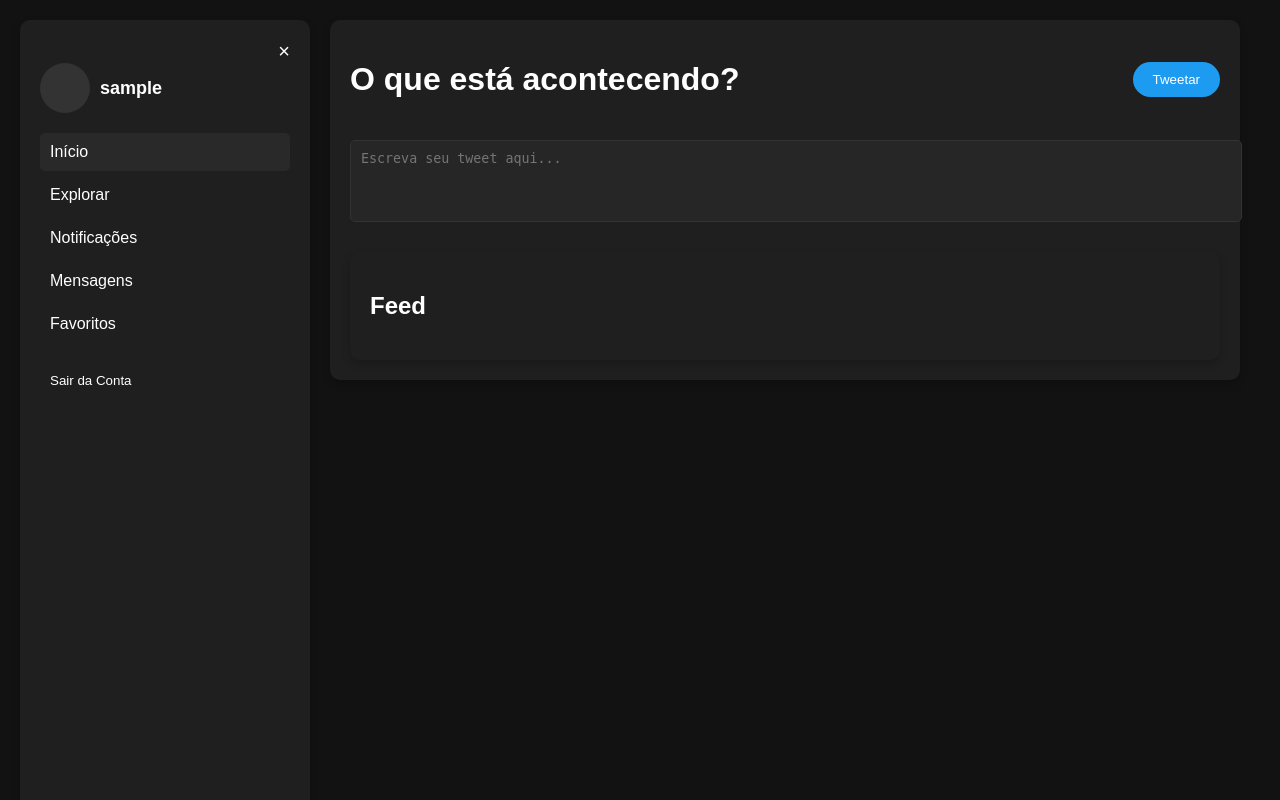
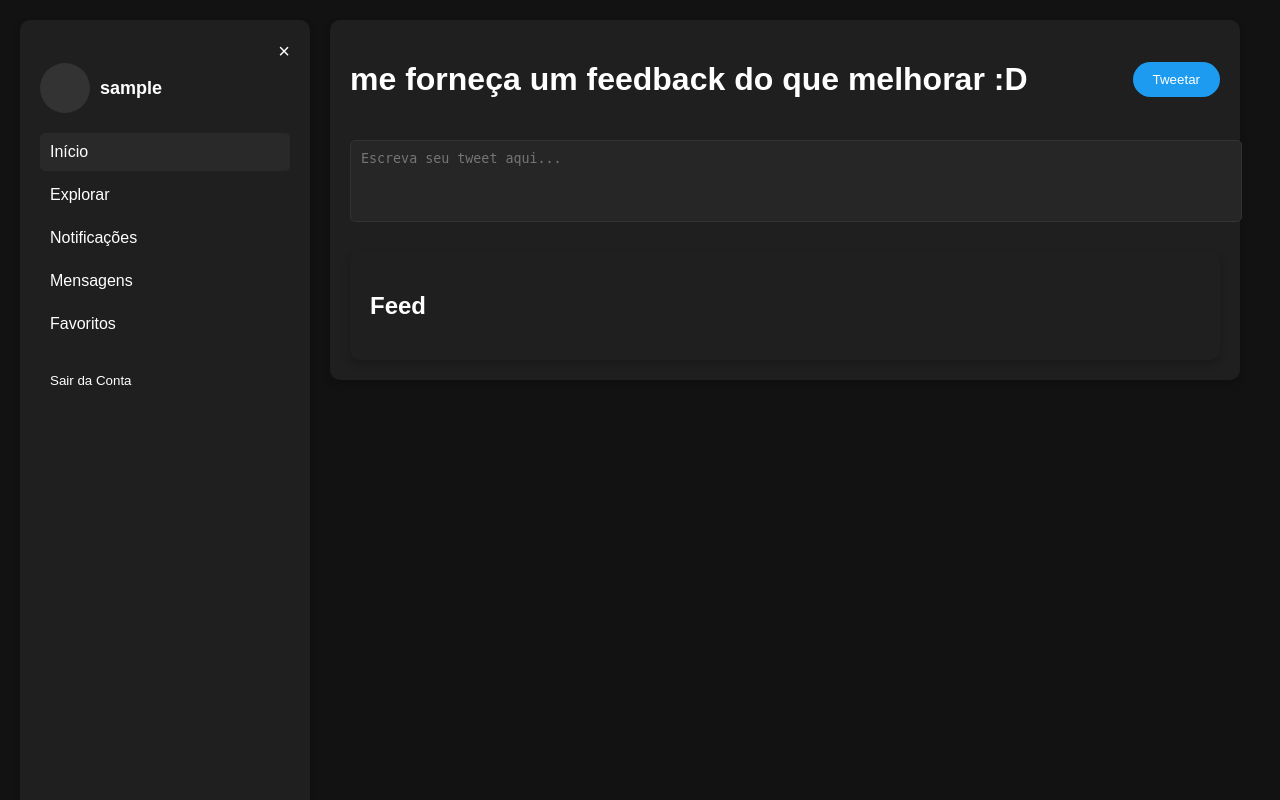
Before and after one commit to BrunoRbt/Twitter, a Django app: page /tweet/ in a window 1280 px wide. Run offline with Django 5.2, Linux system fonts and the light colour scheme; the visitor is signed in with stand-in values (Sample User, id 1); data that the repository does not hold is empty.

Commit message:
atualizações

```diff
--- a/twitter_project/twitter_app/templates/twitter_app/tweet.html
+++ b/twitter_project/twitter_app/templates/twitter_app/tweet.html
@@ -3,7 +3,7 @@
 <head>
     <meta charset="UTF-8">
     <meta name="viewport" content="width=device-width, initial-scale=1.0">
-    <title>Minha Rede Social</title>
+    <title>Twitter</title>
     <style>
         /* Estilos Globais */
         body {
@@ -257,7 +257,7 @@
 
         <main class="content">
             <header class="header">
-                <h1>O que está acontecendo?</h1>
+                <h1>me forneça um feedback do que melhorar :D</h1>
                 <button class="tweet-button" onclick="document.getElementById('tweet-form').submit();">Tweetar</button>
             </header>
             <form id="tweet-form" class="tweet-form" method="post">
```
